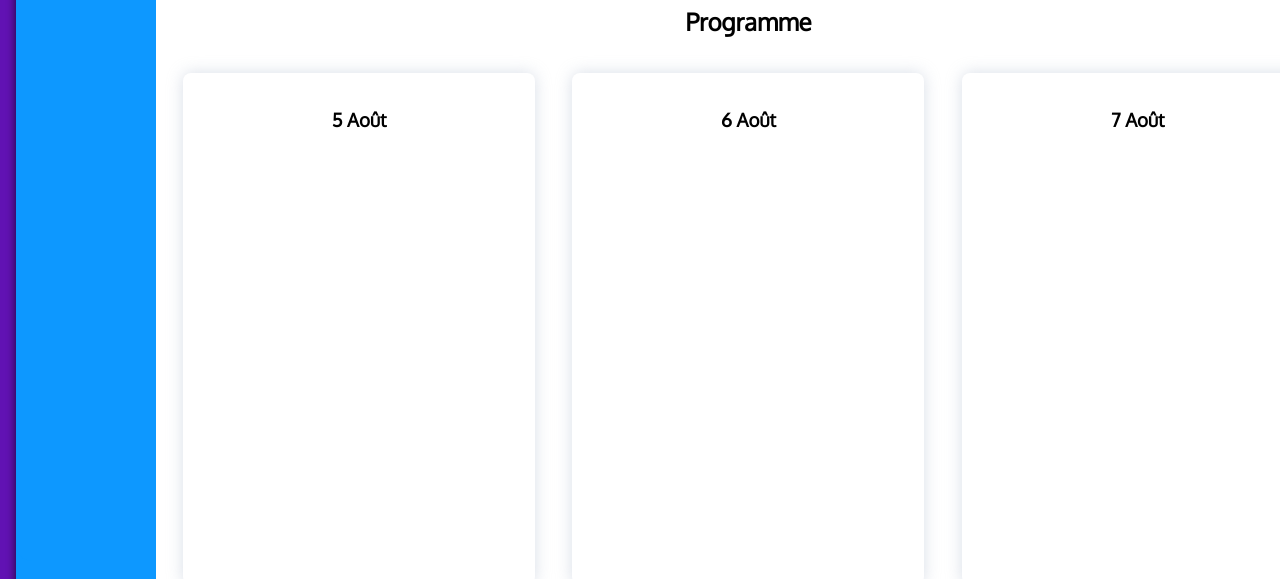
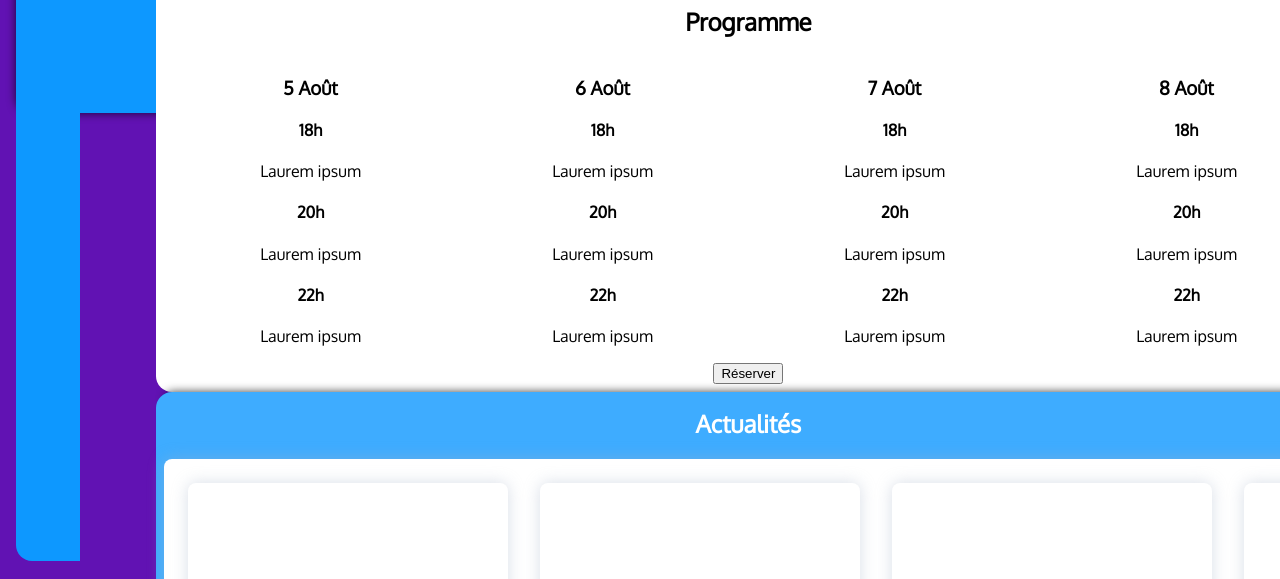
Before and after one commit to cdelllies/OC_P3, a website: page index.pug in a window 1280 px wide. Shown: the part 223-802 px from the top of the page. Drawn offline with nearby package versions, Linux system fonts and the light colour scheme; some packages are replaced by stand-ins of ours; files that its build step writes are made by us from their sources.

Commit message:
style(fo) : added card content style

```diff
--- a/index.pug
+++ b/index.pug
@@ -29,12 +29,37 @@ html(lang="en")
                 .container
                     .card-small
                         h3 5 Août
+                        h4 18h
+                        p Laurem ipsum
+                        h4 20h
+                        p Laurem ipsum
+                        h4 22h
+                        p Laurem ipsum
                     .card-small
                         h3 6 Août
+                        h4 18h
+                        p Laurem ipsum
+                        h4 20h
+                        p Laurem ipsum
+                        h4 22h
+                        p Laurem ipsum
                     .card-small
                         h3 7 Août
+                        h4 18h
+                        p Laurem ipsum
+                        h4 20h
+                        p Laurem ipsum
+                        h4 22h
+                        p Laurem ipsum
                     .card-small
                         h3 8 Août
+                        h4 18h
+                        p Laurem ipsum
+                        h4 20h
+                        p Laurem ipsum
+                        h4 22h
+                        p Laurem ipsum
+                button.button#progBtn(onclick="showOverlay()") Réserver
             #news.flat-card
                 h2 Actualités
                 #newsContainer
--- a/style.sass
+++ b/style.sass
@@ -147,16 +147,16 @@ body
         background-color: #fff
         padding: 0.5rem
 
-
     .card-small
         border-radius: 0.5rem
-        width: 20rem
+    width: 15rem
         min-width: 10rem
-        height: 30rem
+    height: 20rem
         background-color: #fff
         padding: 1rem
         box-shadow: 0px 0px 16px rgba(163, 177, 198, 0.418)
         margin: 1rem
+    border-color: white
 
     @media screen and ( max-width: 500px )
         width: 100%
```
